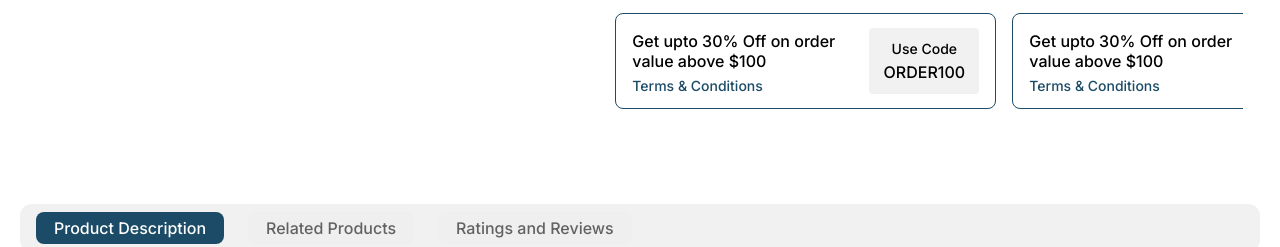
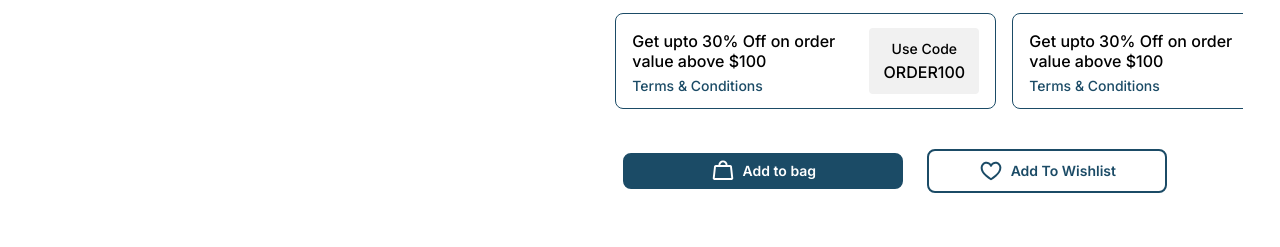
Before and after one commit to Gabriel-Lassen/E-Commerce-CodeVerse, a React (Vite) app in the folder codeverse/: page /products/1 in a window 1280 px wide. Shown: the part 1953-2200 px from the top of the page. Built offline with nearby package versions, Linux system fonts and the light colour scheme.

Commit message:
add: Product page dektop buttons

```diff
--- a/codeverse/src/pages/Products/index.jsx
+++ b/codeverse/src/pages/Products/index.jsx
@@ -9,6 +9,8 @@ import { useState, useEffect } from "react";
 import ProductOverview from "../../components/Products/Product-Overview";
 
 import { useLocation } from 'react-router-dom';
+import BtnAddToBag from "../../components/BtnAddToBag";
+import BtnAddToWishlist from "../../components/BtnAddToWishlist";
 
 const Products = () => {
   const [hidden, setHidden] = useState(false);
@@ -35,6 +37,10 @@ const Products = () => {
         <Preview />
         <div className={styles.productInfo}>
           <ProductsInfo />
+          <div className={styles.btns}>
+            <BtnAddToBag />
+            <BtnAddToWishlist type='big' />
+          </div>
         </div>
       </div>
       <ProductOverview />
--- a/codeverse/src/pages/Products/styles.module.scss
+++ b/codeverse/src/pages/Products/styles.module.scss
@@ -1,7 +1,19 @@
+.btns {
+  display: none;
+}
+
 @media screen and (min-width: 769px) {
   .wrapper {
     display: flex;
     flex-direction: row;
     margin-bottom: 55px;
   }
+
+  .btns {
+    max-width: 592px;
+    display: flex;
+    align-items: center;
+    gap: 24px;
+    padding: 0 24px;
+  }
 }
```
